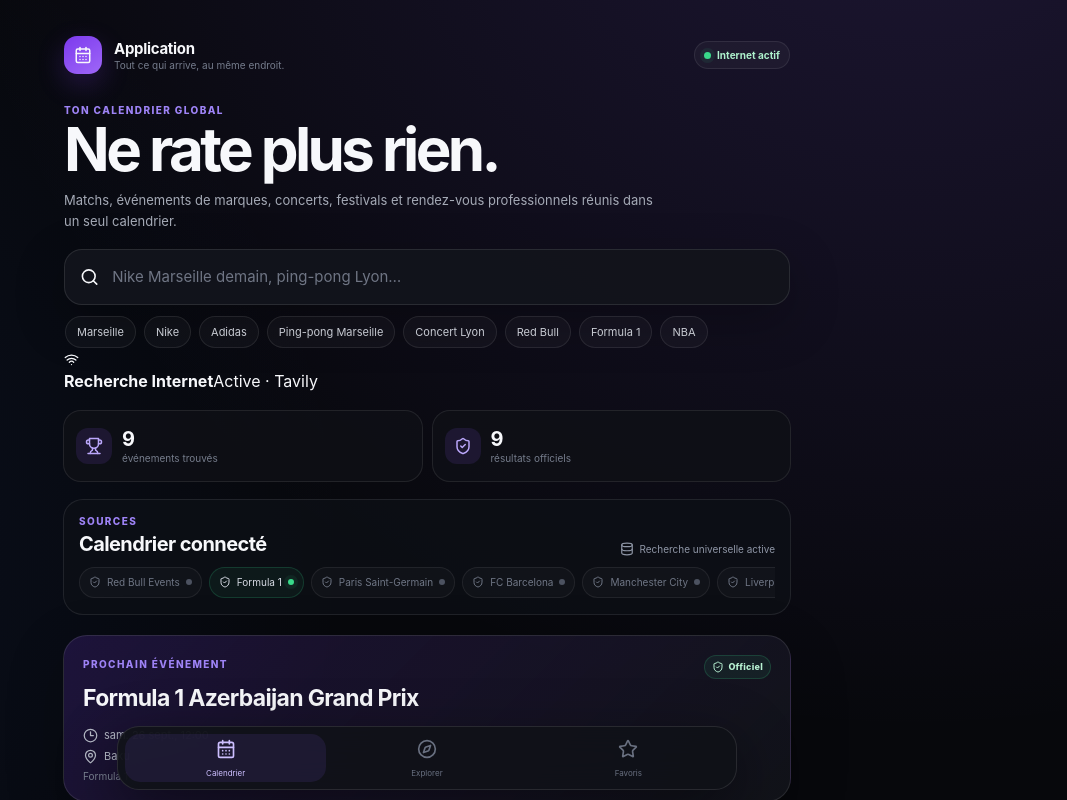
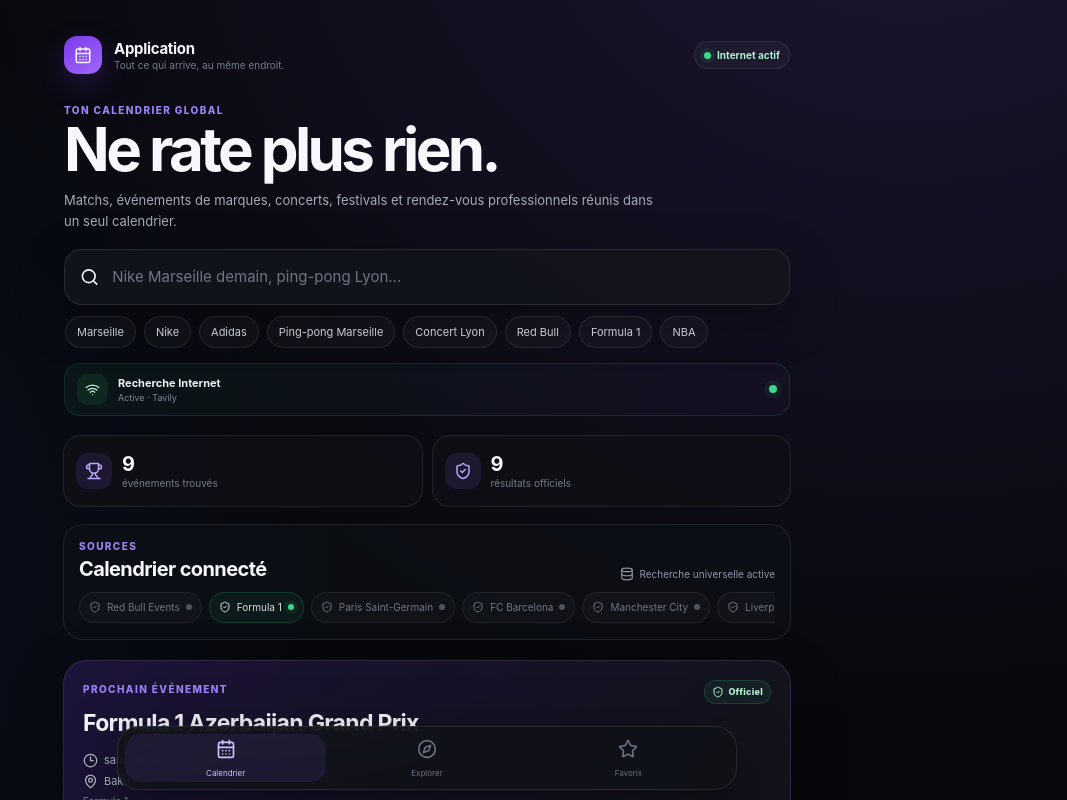
Before and after one commit to keany-albertini/application, a Next.js app: page / in a window 1280 px wide. Shown: the top 800 px of the page, without its empty margins (213-1280 px from the left). Built offline with nearby package versions, Linux system fonts and the light colour scheme; no server answers.

Commit message:
Refine connected search visual status

```diff
--- a/app/globals.css
+++ b/app/globals.css
@@ -800,3 +800,65 @@
   background: rgba(57,217,138,.07);
   color: #b9f3d4;
 }
+
+
+.internet-strip {
+  margin-top: 12px;
+  display: grid;
+  grid-template-columns: auto 1fr auto;
+  align-items: center;
+  gap: 10px;
+  min-height: 52px;
+  padding: 10px 12px;
+  border: 1px solid rgba(57,217,138,.14);
+  border-radius: 16px;
+  background: linear-gradient(135deg, rgba(57,217,138,.055), rgba(139,92,246,.035));
+}
+
+.internet-icon {
+  width: 31px;
+  height: 31px;
+  display: grid;
+  place-items: center;
+  border-radius: 10px;
+  background: rgba(57,217,138,.09);
+  color: #b9f3d4;
+}
+
+.internet-strip div {
+  min-width: 0;
+  display: grid;
+  gap: 2px;
+}
+
+.internet-strip strong {
+  color: #eef0f5;
+  font-size: 11px;
+}
+
+.internet-strip div span {
+  overflow: hidden;
+  color: #818899;
+  font-size: 9px;
+  text-overflow: ellipsis;
+  white-space: nowrap;
+}
+
+.internet-strip > i {
+  width: 8px;
+  height: 8px;
+  border-radius: 50%;
+  background: #525866;
+}
+
+.internet-strip > i.online {
+  background: var(--green);
+  box-shadow: 0 0 0 5px rgba(57,217,138,.07);
+}
+
+.event-card p {
+  display: -webkit-box;
+  overflow: hidden;
+  -webkit-box-orient: vertical;
+  -webkit-line-clamp: 4;
+}
```
